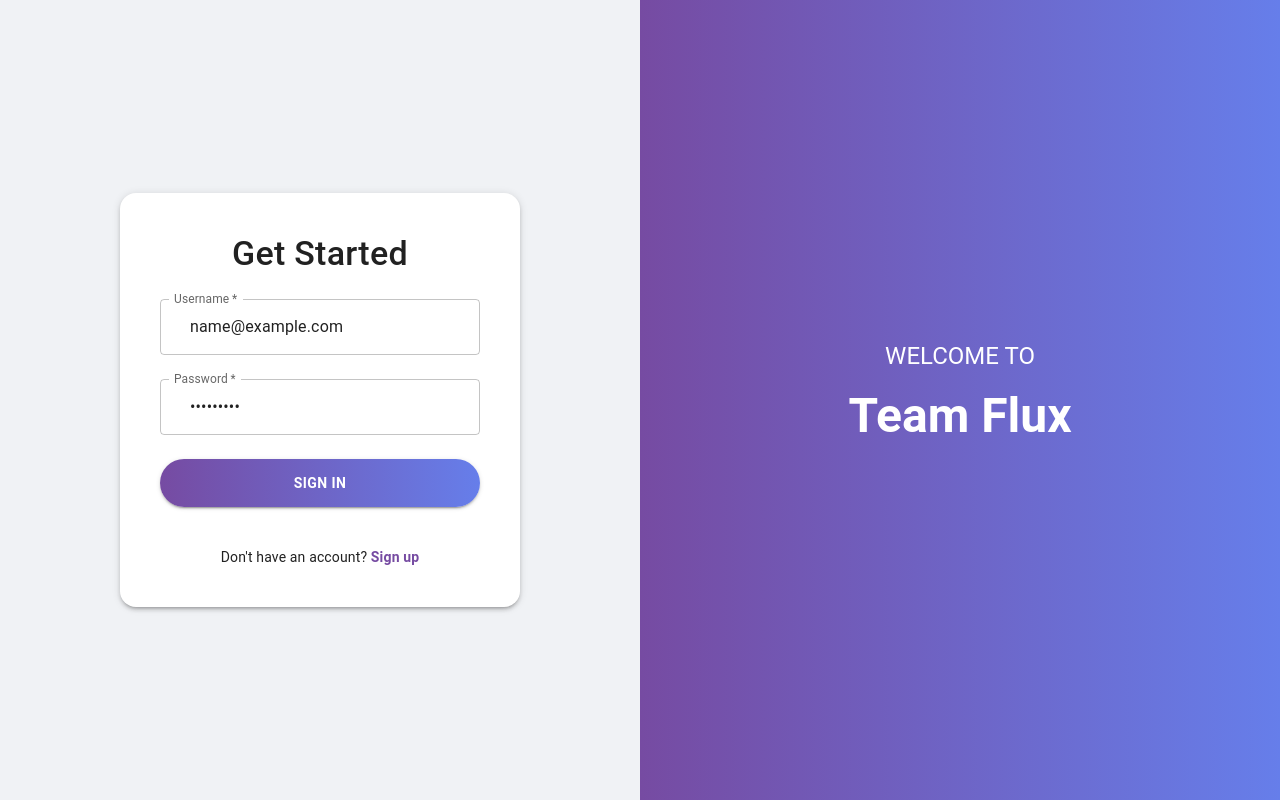
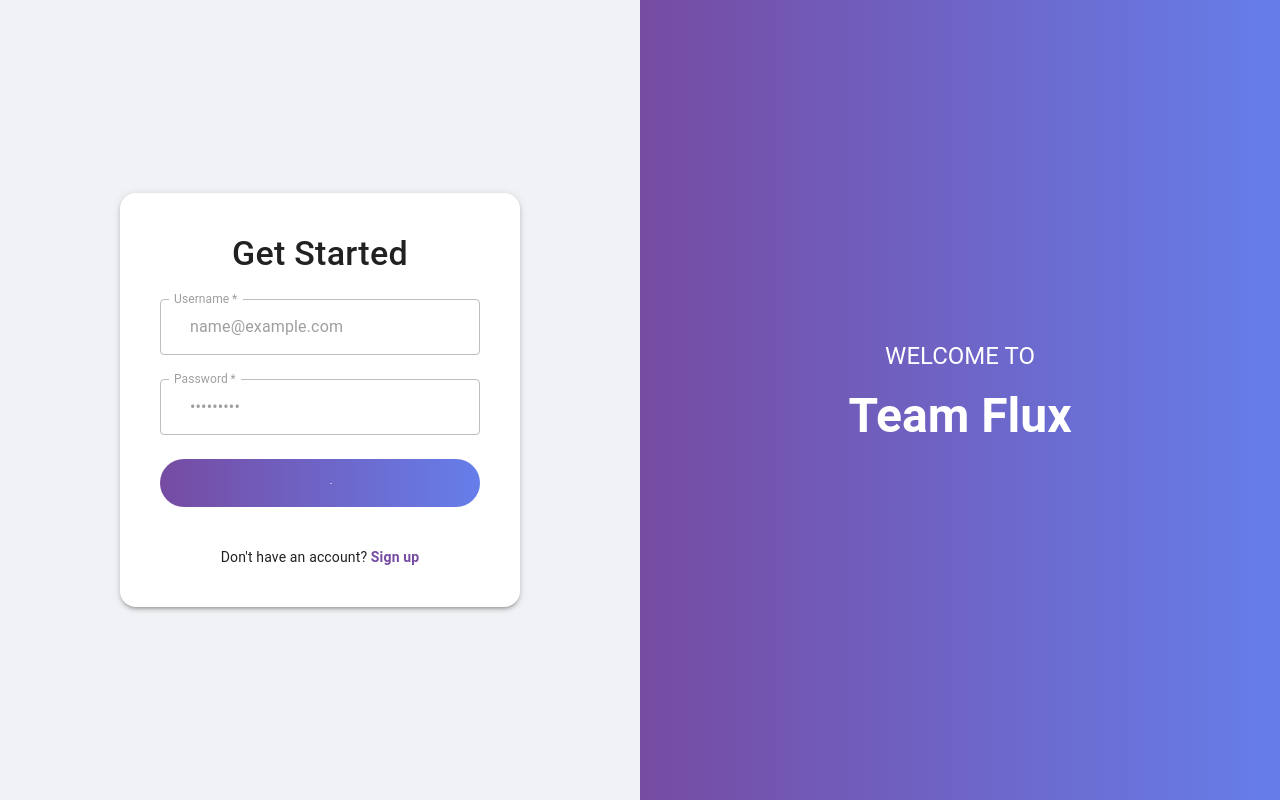
Before and after one commit to muneebfrfr/team-flux2, a Next.js app: page /login in a window 1280 px wide. Both pictures are taken after typing "name@example.com", "Sample123" into the empty fields and a click on the button "SIGN IN". Built offline with nearby package versions, Linux system fonts and the light colour scheme; some icons are missing.

Commit message:
Login Loading fix

```diff
--- a/src/components/LoginForm.tsx
+++ b/src/components/LoginForm.tsx
@@ -1,4 +1,3 @@
-// components/LoginForm.tsx
 "use client";
 
 import { useState } from "react";
@@ -9,6 +8,7 @@ import {
   TextField,
   Typography,
   Paper,
+  CircularProgress,
 } from "@mui/material";
 import EmailIcon from "@mui/icons-material/Email";
 import LockIcon from "@mui/icons-material/Lock";
@@ -16,15 +16,18 @@ import LockIcon from "@mui/icons-material/Lock";
 export default function LoginForm() {
   const [email, setEmail] = useState("");
   const [password, setPassword] = useState("");
+  const [loading, setLoading] = useState(false); // Loader state
 
   const handleLogin = async (e: React.FormEvent) => {
     e.preventDefault();
+    setLoading(true); // Start loader
     await signIn("credentials", {
       redirect: true,
       email,
       password,
       callbackUrl: "/dashboard",
     });
+    // No need to setLoading(false) because redirect happens
   };
 
   return (
@@ -64,6 +67,7 @@ export default function LoginForm() {
             InputProps={{
               startAdornment: <EmailIcon sx={{ mr: 1 }} />,
             }}
+            disabled={loading}
           />
           <TextField
             label="Password"
@@ -75,12 +79,14 @@ export default function LoginForm() {
             InputProps={{
               startAdornment: <LockIcon sx={{ mr: 1 }} />,
             }}
+            disabled={loading}
           />
 
           <Button
             type="submit"
             variant="contained"
             fullWidth
+            disabled={loading}
             sx={{
               background: "linear-gradient(to right, #764ba2, #667eea)",
               "&:hover": { backgroundColor: "#3AC6C6" },
@@ -90,7 +96,11 @@ export default function LoginForm() {
               py: 1.5,
             }}
           >
-            SIGN IN
+            {loading ? (
+              <CircularProgress size={24} sx={{ color: "white" }} />
+            ) : (
+              "SIGN IN"
+            )}
           </Button>
 
           <Typography variant="body2" sx={{ mt: 2, textAlign: "center" }}>
--- /dev/null
+++ b/src/pages/api/technical-debt/[id]/debt.ts
@@ -0,0 +1,38 @@
+// /pages/api/technical-debt/[id]/debt.ts
+import { NextApiRequest, NextApiResponse } from "next";
+import prisma from "@/lib/db";
+
+export default async function handler(req: NextApiRequest, res: NextApiResponse) {
+  const { id } = req.query;
+
+  if (req.method !== "GET") {
+    return res.status(405).json({ message: `Method ${req.method} not allowed` });
+  }
+
+  if (typeof id !== "string") {
+    return res.status(400).json({ message: "Invalid project ID" });
+  }
+
+  try {
+    const debts = await prisma.technicalDebt.findMany({
+      where: { projectId: id },
+      include: {
+        owner: {
+          select: {
+            id: true,
+            name: true,
+          },
+        },
+      },
+      orderBy: { createdAt: "desc" },
+    });
+
+    res.status(200).json({
+      message: "Technical debt items fetched successfully",
+      data: debts,
+    });
+  } catch (err: any) {
+    console.error(err);
+    res.status(500).json({ message: "Internal server error", error: err.message });
+  }
+}
```
